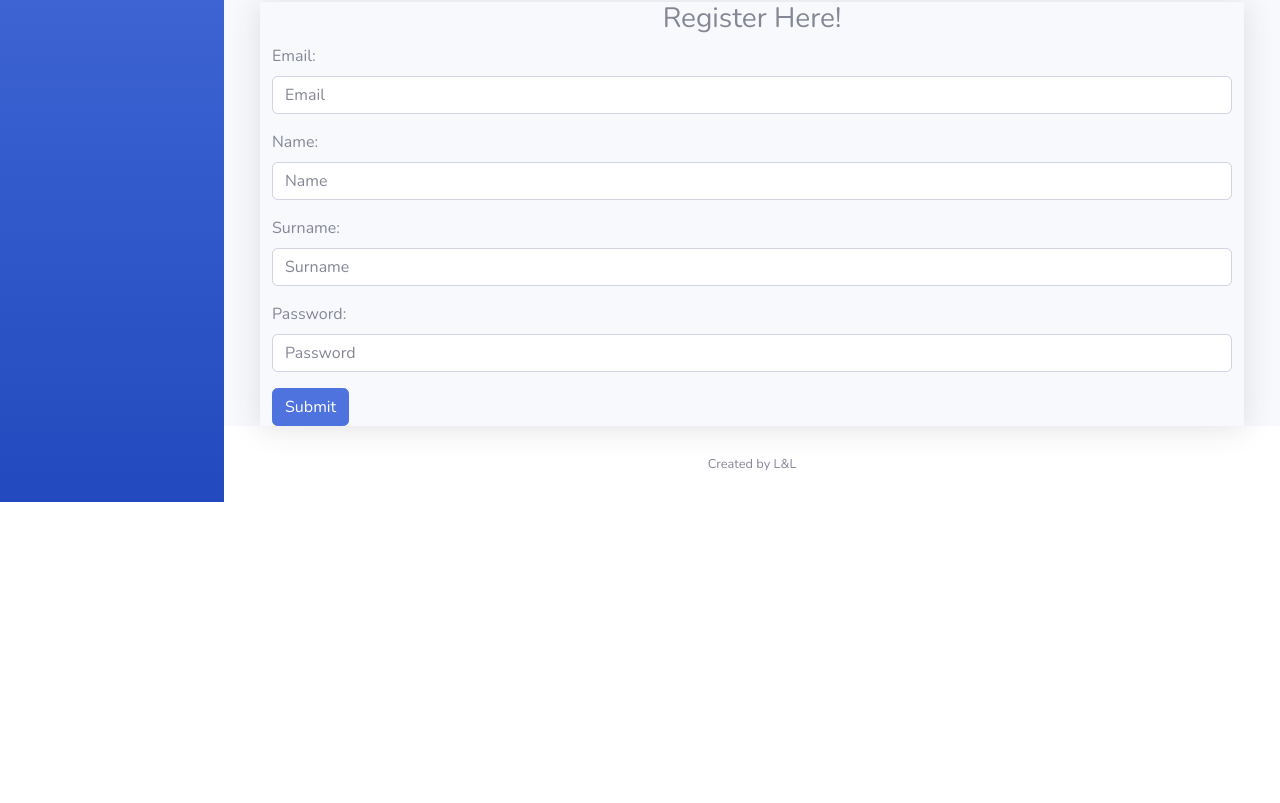
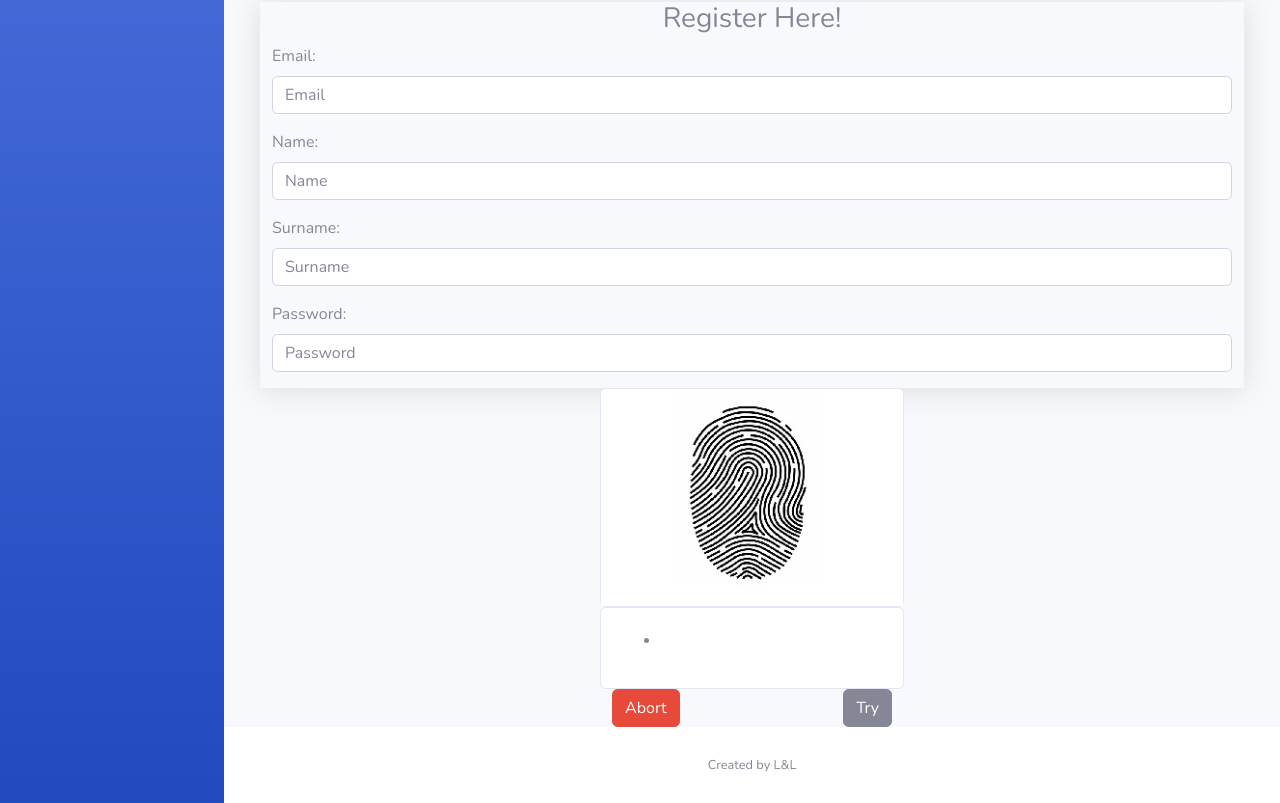
Before and after one commit to Soundwave17/Fingerprint_Database, a Django app: page /fingerprintData/register/ in a window 1280 px wide. Shown: the part 388-1191 px from the top of the page. Before the commit the page ends 890 px from the top, so only its background shows below. Run offline with Django 3.2, Linux system fonts and the light colour scheme; some libraries are stand-ins or nearby versions.

Commit message:
Access via Fingerprint support. Little details

```diff
--- a/fingerprintData/admin.py
+++ b/fingerprintData/admin.py
@@ -29,8 +29,8 @@
 
 
 class FingerprintAdmin(admin.ModelAdmin):
-    list_display = ('fingerprint_code', 'fingerprint_data')
-    search_fields = ['fingerprint_data']
+    list_display = ['fingerprint_id']
+    search_fields = ['fingerprint_id']
 
 
 admin.site.register(Product, ProductAdmin)
--- a/fingerprintData/models.py
+++ b/fingerprintData/models.py
@@ -19,7 +19,7 @@
     customer_password = models.CharField(max_length=16)
     customer_name = models.CharField(max_length=50)
     customer_surname = models.CharField(max_length=50)
-    # customer_fingerprint= models.ForeignKey('Fingerprint', on_delete=models.PROTECT)
+    customer_fingerprint= models.ForeignKey('Fingerprint', on_delete=models.PROTECT)
     customer_register_date = models.DateField(default=timezone.now)
     customer_admin = models.BooleanField(default=False)
 
@@ -55,11 +55,11 @@
 
 
 class Fingerprint(models.Model):
-    fingerprint_code = models.CharField(max_length=50, primary_key=True)
-    fingerprint_data = models.CharField(max_length=200, blank=False)
+
+    fingerprint_id = models.PositiveIntegerField(primary_key= True, blank=False, validators=[validate_nonzero])
 
     def __str__(self):
-        return "%s %s" % (self.fingerprint_code, self.fingerprint_data)
+        return "%s" % (self.fingerprint_id)
 
 
 class Purchase(models.Model):
--- a/fingerprintData/templates/fingerprintData/register.html
+++ b/fingerprintData/templates/fingerprintData/register.html
@@ -64,9 +64,34 @@
                 </div>
                 {% endfor %}
 
-                    <button type="submit" class="btn btn-primary">Submit</button>
 
             </form>
+        </div>
+    </div>
+</div>
+
+<div class="container">
+    <div class="row justify-content-center">
+        <div class="col-sm-4">
+            <div class="card call-sm-6">
+                <img class="card-img-top" src="{% static 'vendor/img/finger.png' %}">
+            </div>
+
+            <div class="card">
+                <div class="card-body">
+                    <ul>
+                        <li id="message-ajax"></li>
+                    </ul>
+                </div>
+            </div>
+
+            <div class="container">
+                <div class="row justify-content-between">
+                    <button type="button" id="abort" class="btn btn-danger">Abort</button>
+                    <button type="button" id="retry" class="btn btn-secondary">Try</button>
+
+                </div>
+            </div>
         </div>
     </div>
 </div>
@@ -79,11 +104,31 @@
 <script>
 $(document).ready(function () {
     var csrftoken = '{% csrf_token %}';
+    var first = true;
+    var success = false;
+    $('#retry').click(function (e) {
+        e.preventDefault();
+        if (!success) {
+            e.preventDefault();
+            $.ajax({
+                headers: {
+                    "X-CSRFToken": csrftoken,
+                },
+                 crossDomain: true,
+                 url: 'http://192.168.1.42/enroll',
+                 dataType: 'json',
+                 type: 'POST',
+                 data: {"key":127},
+                 success: function (result) {
+                   console.log(result);
+                 }
+                });
 
-    $('#customer-register-form').on('submit', function (e) {
-        e.preventDefault();
-        console.log($(this).val());
-        var form = $(this).closest("form");
+            if (!first) {
+                $('#retry').text("Retry");
+            }
+        } else {
+            console.log("okkke");
             $.ajax({
                 headers: {"X-CSRFToken": csrftoken},
                 url: 'create_customer/',
@@ -93,6 +138,7 @@
                     "customer_name": $("#customer-name").val(),
                     "customer_surname": $("#customer-surname").val(),
                     "customer_password": $("#customer-password").val(),
+                    "fingerprint_id": ,  //TODO, sistemare come passare fingerprint_id
                     "csrfmiddlewaretoken": "{{ csrf_token }}"
                 },
                 type: 'POST',
@@ -102,7 +148,24 @@
                     console.log(data.msg);
                 }
             });
+        }
+
     });
+
+
+
+
+    $('#abort').click(function (e) {
+        e.preventDefault();
+        window.history.back();
     });
+
+
+});
+
+
+
+
+
 </script>
 {% endblock extrajs %}
--- a/fingerprintData/views.py
+++ b/fingerprintData/views.py
@@ -115,14 +115,18 @@
         password = request.POST.get('customer_password')
         name = request.POST.get('customer_name')
         surname = request.POST.get('customer_surname')
+        fingerprint_id = request.POST.get('fingerprint_id')
         exists = Customer.objects.filter(customer_email=email).exists()
 
         if exists:
             data['msg'] = 'Email already registered! You fool!'
 
         else:
+            fingerprint = Fingerprint(fingerprint_id=fingerprint_id)
+            fingerprint.save()
             customer = Customer(customer_email=email, customer_password=password, customer_name=name,
-                                customer_surname=surname)
+                                customer_surname=surname, customer_fingerprint=fingerprint_id)
+
             customer.save()
             data['msg'] = 'Registered!'
 
```
Also changed, not shown: fingerprintData/migrations/0001_initial.py. Lines whose indentation alone changed are shown as unchanged.
